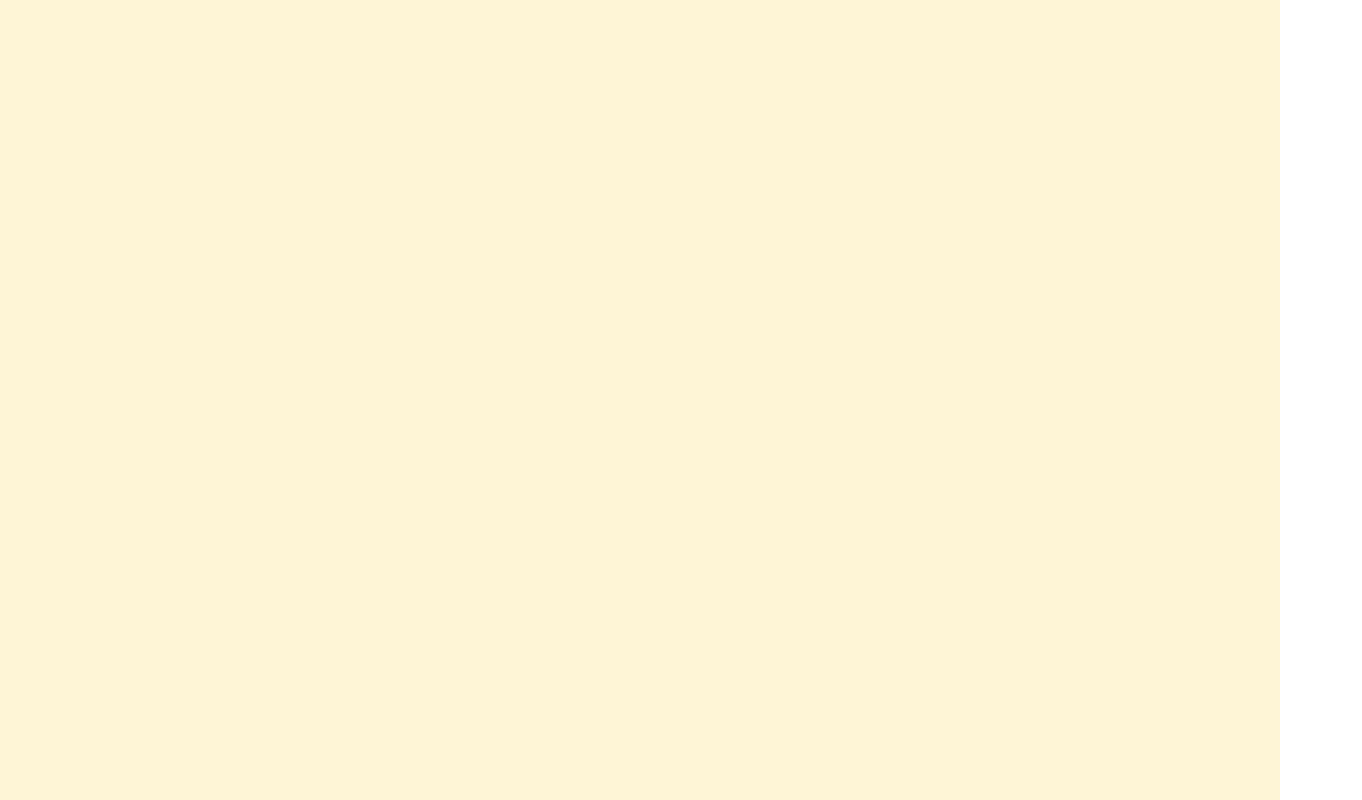
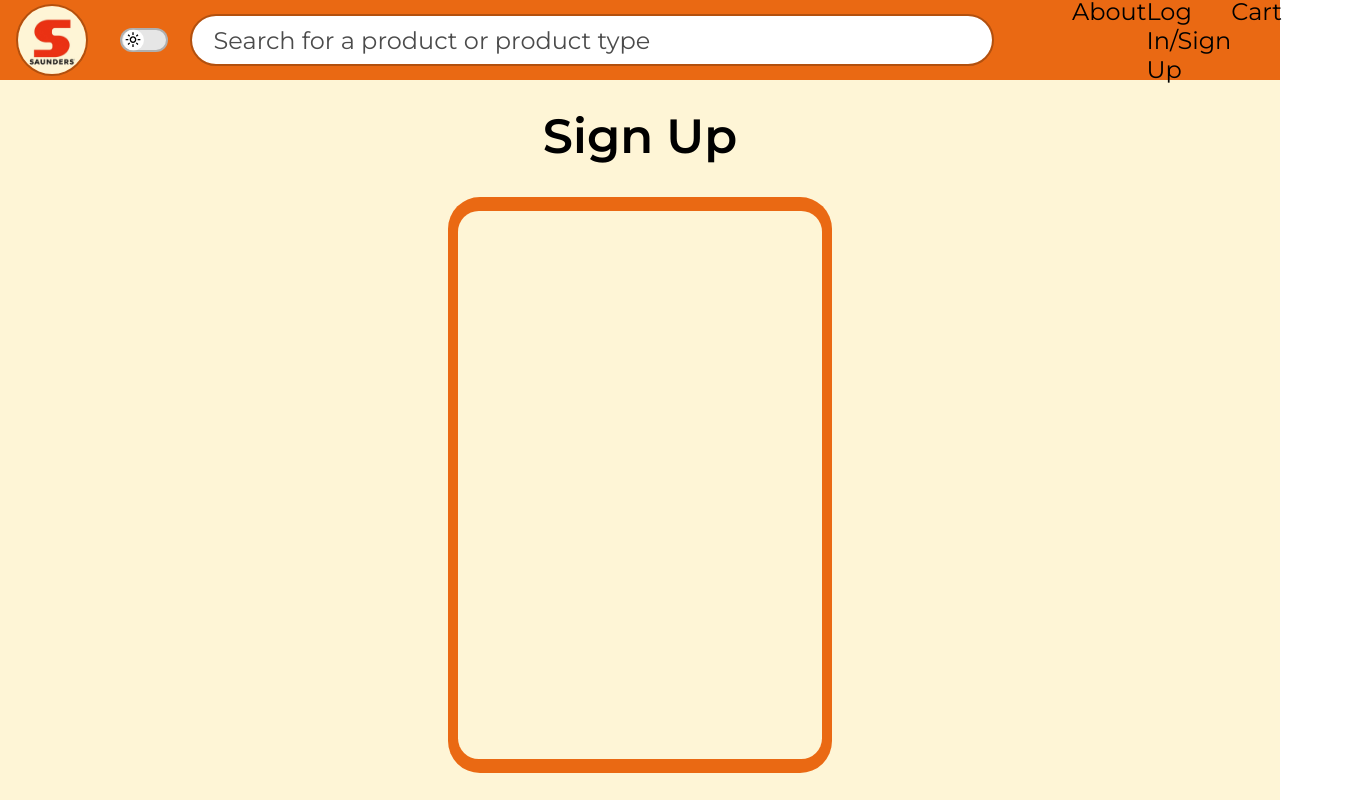
Before and after one commit to Maxsawdust/L2Capstone-Online-Store, a React (Vite) app: page /signup in a window 1280 px wide. Before the commit this address had no page. Shown: the whole page, 1362 px wide, since content can reach past the window. Built offline with nearby package versions, Linux system fonts and the light colour scheme.

Commit message:
create SignUp page

```diff
--- a/src/App.css
+++ b/src/App.css
@@ -6,7 +6,7 @@
   --tertiary-color: #e93012;
   --primary-font-color: black;
   --secondary-font-color: white;
-  --primary-border-colour: #b2250e;
+  --primary-border-color: #b2250e;
   font-family: "Montserrat", sans-serif;
 }
 
@@ -22,8 +22,8 @@
   --primary-color: #3a3a3a;
   --secondary-color: #ff8f4d;
   --tertiary-color: #ff4d4d;
-  --primary-font-color: #ffffff;
-  --secondary-font-color: #1a1a1a;
+  --primary-font-color: white;
+  --secondary-font-color: black;
 }
 
 * {
--- a/src/App.jsx
+++ b/src/App.jsx
@@ -1,6 +1,6 @@
 import { useSelector } from "react-redux";
 import "./App.css";
-import { Layout } from "./pages";
+import { Layout, SignUp } from "./pages";
 import { Routes, Route } from "react-router";
 
 function App() {
@@ -10,10 +10,7 @@ function App() {
     <div className="App" data-theme={theme}>
       <Routes>
         <Route path="/" element={<Layout />}>
-          {/* logo */}
-          {/* SearchBar */}
-          {/* NavBar */}
-          {/* Profile */}
+          <Route path="/signup" element={<SignUp />} />
           {/* LandingPage */}
           {/* ProductPage */}
           {/* CartPage */}
--- a/src/components/Header/Header.jsx
+++ b/src/components/Header/Header.jsx
@@ -1,7 +1,7 @@
 import "./Header.css";
 import { Link } from "react-router";
 import shopLogo from "../../assets/images/shop-logo.jpg";
-import { ThemeSwitch, SearchBar } from "../";
+import { ThemeSwitch, SearchBar, Nav } from "../";
 
 export default function Header() {
   return (
@@ -14,8 +14,7 @@ export default function Header() {
       </Link>
       <ThemeSwitch />
       <SearchBar />
-      {/* Nav */}
-      {/* Profile */}
+      <Nav />
     </div>
   );
 }
--- /dev/null
+++ b/src/components/Nav/Nav.css
@@ -0,0 +1,23 @@
+.Nav {
+  /* sizing */
+  flex: 1;
+  padding: 0 5rem;
+  /* display */
+  display: flex;
+  justify-content: space-between;
+}
+
+.nav-link {
+  text-decoration: none;
+  font-size: 1.5rem;
+  color: var(--primary-font-color);
+}
+
+.nav-link:hover {
+  text-decoration: underline;
+}
+
+.registration-links {
+  font-size: 1.5rem;
+  color: var(--primary-font-color);
+}
--- /dev/null
+++ b/src/components/Nav/Nav.jsx
@@ -0,0 +1,30 @@
+import { Link } from "react-router";
+import "./Nav.css";
+
+export default function Nav() {
+  // REPLACE LATER
+  let isLoggedIn = false;
+
+  return (
+    //
+    <div className="Nav">
+      <Link to="/about" className="nav-link">
+        About
+      </Link>
+      {isLoggedIn ? (
+        "profile"
+      ) : (
+        <div className="registration-links">
+          <Link to="/login" className="nav-link">
+            Log In
+          </Link>
+          /
+          <Link to="/signup" className="nav-link">
+            Sign Up
+          </Link>
+        </div>
+      )}
+      <Link className="nav-link">Cart</Link>
+    </div>
+  );
+}
--- a/src/components/SearchBar/SearchBar.css
+++ b/src/components/SearchBar/SearchBar.css
@@ -1,26 +1,32 @@
 .SearchBar {
   /* positioning */
   position: relative;
-  margin-left: 22.5rem;
+  margin-left: calc(50% - 37.5rem);
 }
 
 .search-input {
   /* sizing */
-  width: 30rem;
+  width: 50rem;
   height: 3rem;
   padding: 0 1.3rem;
+  font-size: 1.5rem;
+  /* styling */
   border-radius: 2rem;
   border: none;
   outline: 2px solid #0000003d;
-  font-size: 1.5rem;
+  background-color: white;
+  font-family: "Montserrat", sans-serif;
 }
 
 .search-input-label {
+  /* sizing */
   font-size: 1.5rem;
+  /* positioning */
   position: absolute;
   top: 50%;
   left: 1.35rem;
   transform: translateY(-50%);
+  /* styling */
   pointer-events: none;
   opacity: 0.7;
   transition: all 0.2s ease-in-out;
@@ -33,11 +39,11 @@
 
 .search-input:focus + .search-input-label,
 .search-input:not(:placeholder-shown) + .search-input-label {
+  padding: 0 0.5rem;
+  font-size: 1rem;
   transform: translate(1.5rem, -2.25rem);
-  font-size: 1rem;
   background-color: white;
   opacity: 1;
   border-radius: 2rem;
-  padding: 0 0.5rem;
   outline: 2px solid #0000003a;
 }
--- a/src/components/index.jsx
+++ b/src/components/index.jsx
@@ -1,3 +1,4 @@
 export { default as Header } from "./Header/Header";
 export { default as ThemeSwitch } from "./ThemeSwitch/ThemeSwitch";
 export { default as SearchBar } from "./SearchBar/SearchBar";
+export { default as Nav } from "./Nav/Nav";
--- a/src/pages/Layout/Layout.css
+++ b/src/pages/Layout/Layout.css
@@ -0,0 +1,5 @@
+.Layout {
+  height: 100%;
+  display: flex;
+  flex-direction: column;
+}
--- a/src/pages/Layout/Layout.jsx
+++ b/src/pages/Layout/Layout.jsx
@@ -1,5 +1,6 @@
 import { Header } from "../../components";
 import { Outlet } from "react-router";
+import "./Layout.css";
 
 export default function Layout() {
   return (
--- /dev/null
+++ b/src/pages/SignUp/SignUp.css
@@ -0,0 +1,43 @@
+.SignUp {
+  /* sizing */
+  flex: 1;
+  /* display */
+  display: flex;
+  flex-direction: column;
+  justify-content: center;
+  align-items: center;
+}
+
+.SignUp > h1 {
+  /* sizing */
+  font-size: 3rem;
+  /* positioning */
+  margin-bottom: 2rem;
+  /* styling */
+  font-weight: 600;
+  color: var(--primary-font-color);
+}
+
+.signup-container {
+  /* sizing */
+  width: 30%;
+  height: 80%;
+  /* display */
+  display: flex;
+  justify-content: center;
+  align-items: center;
+  /* styling */
+  border-radius: 2rem;
+  background-color: var(--secondary-color);
+}
+
+.signup-form {
+  /* sizing */
+  height: 95%;
+  width: 95%;
+  /* display */
+
+  /* styling */
+  border-radius: 1.3rem;
+  background-color: var(--primary-color);
+}
--- /dev/null
+++ b/src/pages/SignUp/SignUp.jsx
@@ -0,0 +1,13 @@
+import "./SignUp.css";
+
+export default function SignUp() {
+  return (
+    //
+    <div className="SignUp">
+      <h1>Sign Up</h1>
+      <div className="signup-container">
+        <form className="signup-form"></form>
+      </div>
+    </div>
+  );
+}
--- a/src/pages/index.jsx
+++ b/src/pages/index.jsx
@@ -1 +1,2 @@
 export { default as Layout } from "./Layout/Layout";
+export { default as SignUp } from "./SignUp/SignUp";
```
